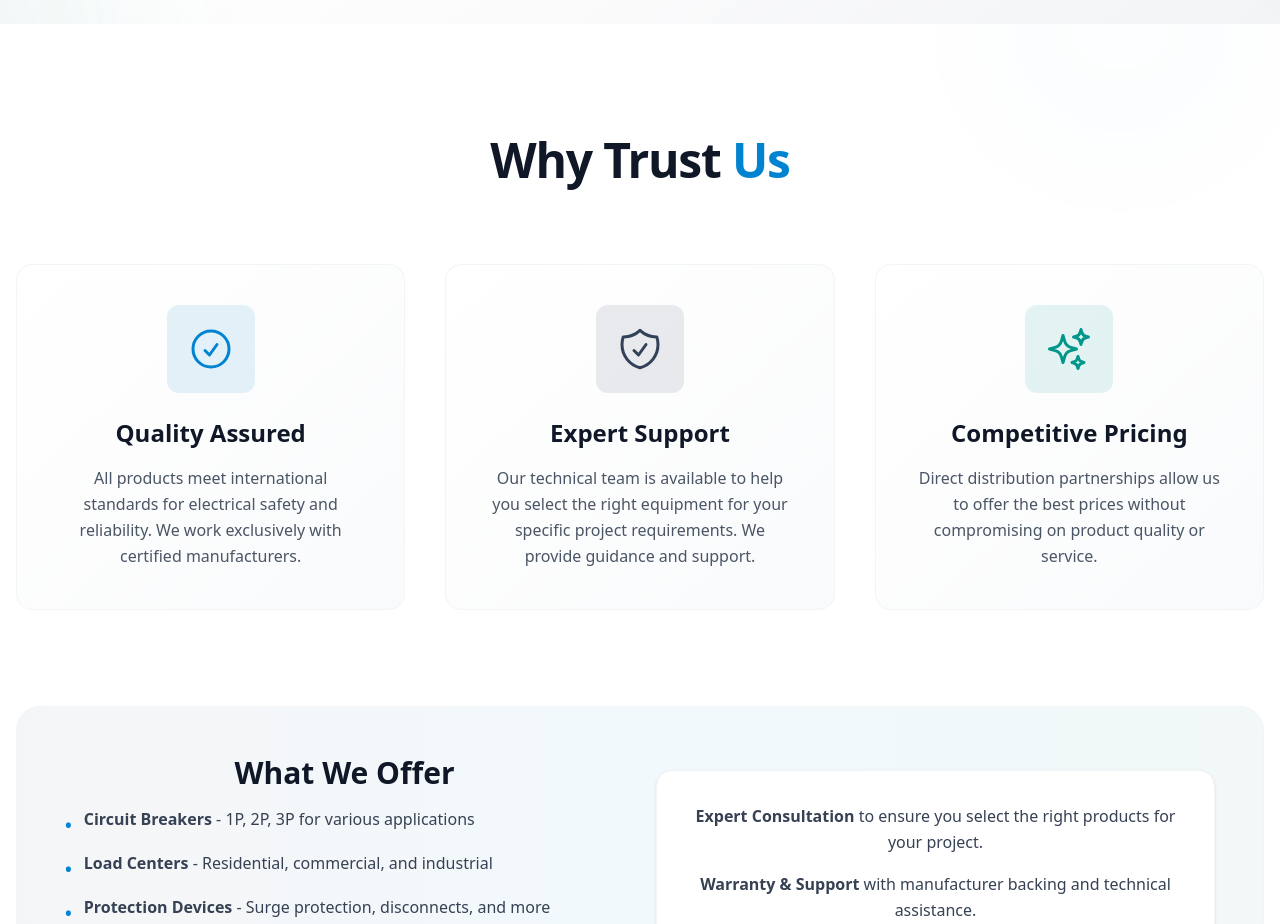
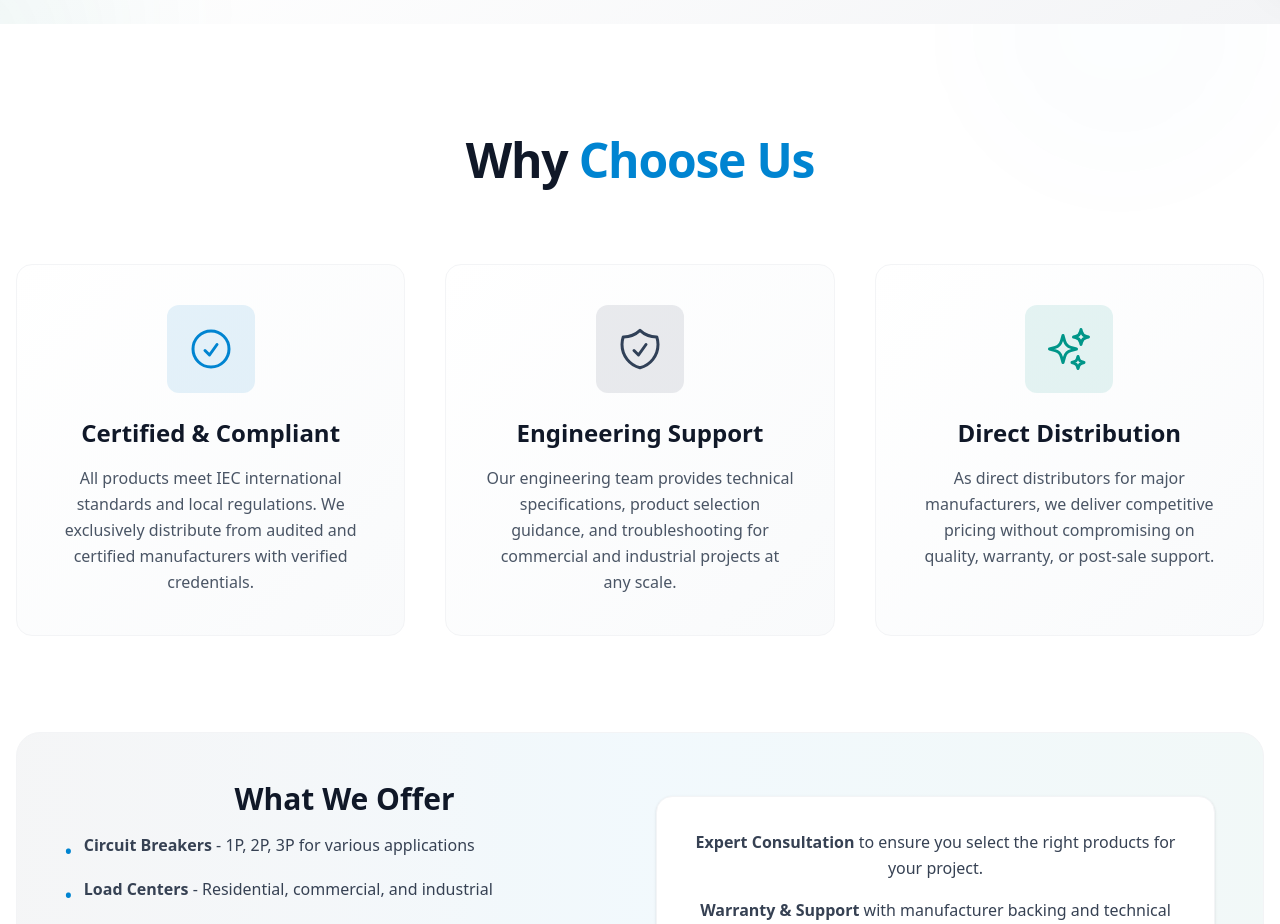
Before and after one commit to julioagk/PROTEX-INNOVATION-ENGLISH, a React (Vite) app: page / in a window 1280 px wide. Shown: the part 840-1764 px from the top of the page. Built offline with nearby package versions, Linux system fonts and the light colour scheme.

Commit message:
Update Section1b: Replace 'Why Trust Us' with professional content

```diff
--- a/src/componentes/Section1b.jsx
+++ b/src/componentes/Section1b.jsx
@@ -11,10 +11,10 @@ export default function Section1b() {
       </div>
 
       <div className="relative z-10 max-w-7xl mx-auto">
-        {/* Why Choose Us */}
+        {/* Por Qué Elegirnos */}
         <div className="mb-20 md:mb-24">
           <h2 className="text-3xl md:text-5xl font-black mb-16 md:mb-20 tracking-tight text-gray-900 text-center">
-            Why Trust <span className="text-sky-600">Us</span>
+            Why <span className="text-sky-600">Choose Us</span>
           </h2>
 
           <div className="grid grid-cols-1 md:grid-cols-3 gap-8 md:gap-10">
@@ -23,9 +23,9 @@ export default function Section1b() {
               <div className="mb-6 p-5 rounded-xl bg-sky-600/10 group-hover:bg-sky-600/20 transition-colors">
                 <CheckCircleIcon className="w-10 h-10 md:w-12 md:h-12 text-sky-600" />
               </div>
-              <h3 className="text-xl md:text-2xl font-bold mb-4 text-gray-900">Quality Assured</h3>
+              <h3 className="text-xl md:text-2xl font-bold mb-4 text-gray-900">Certified & Compliant</h3>
               <p className="text-gray-600 leading-relaxed text-base">
-                All products meet international standards for electrical safety and reliability. We work exclusively with certified manufacturers.
+                All products meet IEC international standards and local regulations. We exclusively distribute from audited and certified manufacturers with verified credentials.
               </p>
             </div>
 
@@ -34,9 +34,9 @@ export default function Section1b() {
               <div className="mb-6 p-5 rounded-xl bg-slate-700/10 group-hover:bg-slate-700/20 transition-colors">
                 <ShieldCheckIcon className="w-10 h-10 md:w-12 md:h-12 text-slate-700" />
               </div>
-              <h3 className="text-xl md:text-2xl font-bold mb-4 text-gray-900">Expert Support</h3>
+              <h3 className="text-xl md:text-2xl font-bold mb-4 text-gray-900">Engineering Support</h3>
               <p className="text-gray-600 leading-relaxed text-base">
-                Our technical team is available to help you select the right equipment for your specific project requirements. We provide guidance and support.
+                Our engineering team provides technical specifications, product selection guidance, and troubleshooting for commercial and industrial projects at any scale.
               </p>
             </div>
 
@@ -45,9 +45,9 @@ export default function Section1b() {
               <div className="mb-6 p-5 rounded-xl bg-teal-600/10 group-hover:bg-teal-600/20 transition-colors">
                 <SparklesIcon className="w-10 h-10 md:w-12 md:h-12 text-teal-600" />
               </div>
-              <h3 className="text-xl md:text-2xl font-bold mb-4 text-gray-900">Competitive Pricing</h3>
+              <h3 className="text-xl md:text-2xl font-bold mb-4 text-gray-900">Direct Distribution</h3>
               <p className="text-gray-600 leading-relaxed text-base">
-                Direct distribution partnerships allow us to offer the best prices without compromising on product quality or service.
+                As direct distributors for major manufacturers, we deliver competitive pricing without compromising on quality, warranty, or post-sale support.
               </p>
             </div>
           </div>
```
